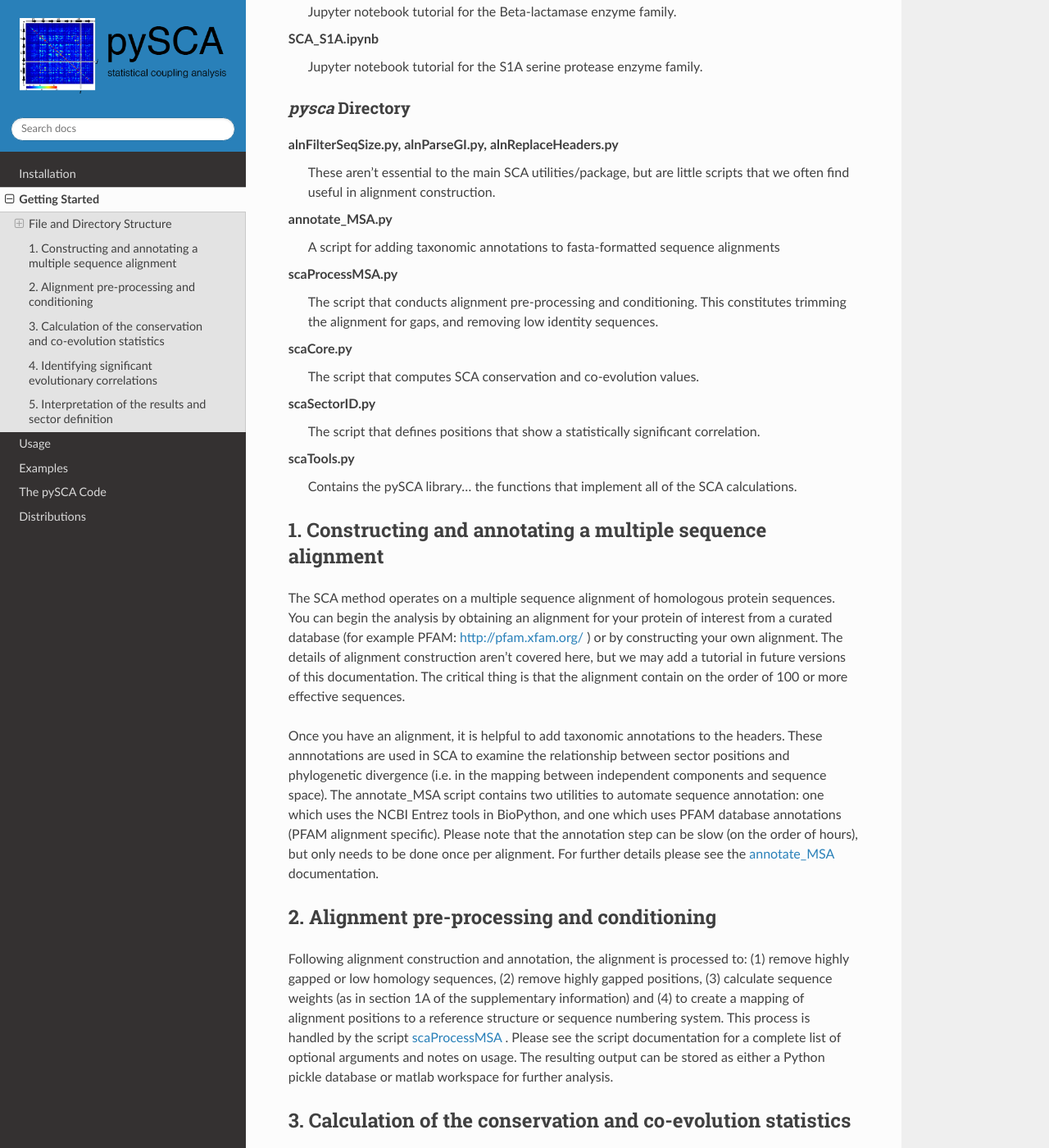
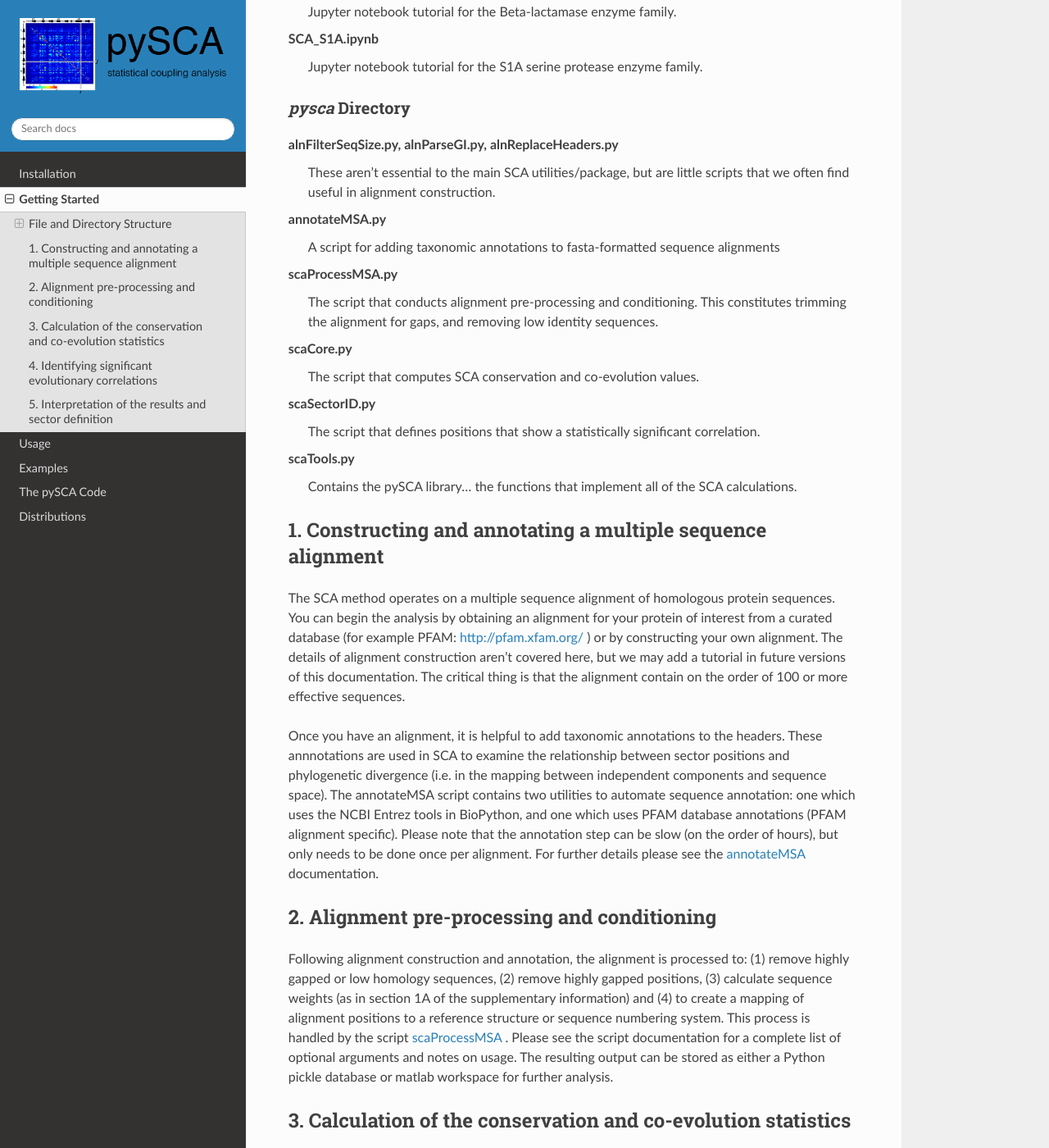
Before and after one commit to ranganathanlab/pySCA, a Sphinx documentation site: the page built from docs/source/get_started.rst, in a window 1280 px wide and 1400 px high, scrolled down 1822 px. Shown: the whole window at 82% size. Built offline with Sphinx 7.4.7 and the Read the Docs theme 2.0.0, drawn with Linux system fonts in a browser that asks for light colours; some of the changed text lies outside the part shown.

Commit message:
fix annotate_MSA.py -> annotateMSA.py

```diff
--- a/docs/source/SCA_DHFR.rst
+++ b/docs/source/SCA_DHFR.rst
@@ -17,11 +17,11 @@
 
 ::
 
-   >> ./annotate_MSA.py ../data/PF00186_full.txt -o Outputs/PF00186_full.an -a 'pfam'
+   >> ./annotateMSA.py ../data/PF00186_full.txt -o Outputs/PF00186_full.an -a 'pfam'
    >> ./scaProcessMSA.py ../data/PF00186_full.an -s 1RX2 -c A -f 'Escherichia coli' -t -n
    >> ./scaCore.py ../output/PF00186_full.db
    >> ./scaSectorID.py ../output/PF00186_full.db
-   >> ./annotate_MSA.py ../data/DHFR_PEPM3.fasta -o ../output DHFR_PEPM3.an -a 'ncbi' -g ../data/DHFR_PEPM3.gis
+   >> ./annotateMSA.py ../data/DHFR_PEPM3.fasta -o ../output DHFR_PEPM3.an -a 'ncbi' -g ../data/DHFR_PEPM3.gis
    >> ./scaProcessMSA.py ../data/DHFR_PEPM3.an -s 1RX2 -c A -t -n
    >> ./scaCore.py ../output/DHFR_PEPM3.db
    >> ./scaSectorID.py ../output/DHFR_PEPM3.db
--- a/docs/source/get_started.rst
+++ b/docs/source/get_started.rst
@@ -86,7 +86,7 @@
 alnFilterSeqSize.py, alnParseGI.py, alnReplaceHeaders.py
   These aren't essential to the main SCA utilities/package, but are little
   scripts that we often find useful in alignment construction.
-annotate_MSA.py
+annotateMSA.py
   A script for adding taxonomic annotations to fasta-formatted sequence
   alignments
 scaProcessMSA.py
@@ -117,14 +117,14 @@
 Once you have an alignment, it is helpful to add taxonomic annotations to the
 headers. These annnotations are used in SCA to examine the relationship between
 sector positions and phylogenetic divergence (i.e. in the mapping between
-independent components and sequence space). The annotate_MSA script contains
+independent components and sequence space). The annotateMSA script contains
 two utilities to automate sequence annotation: one which uses the NCBI Entrez
 tools in BioPython, and one which uses PFAM database annotations (PFAM
 alignment specific). Please note that the annotation step can be slow (on the
 order of hours), but only needs to be done once per alignment. For further
-details please see the `annotate_MSA`_ documentation.
+details please see the `annotateMSA`_ documentation.
 
-.. _annotate_MSA: annotate_MSA.html
+.. _annotateMSA: annotateMSA.html
 
 2. Alignment pre-processing and conditioning
 ============================================
@@ -184,7 +184,7 @@
 5. Interpretation of the results and sector definition
 ======================================================
 
-Execution of annotate_MSA, scaProcessMSA, scaCore, and scaSectorID completes
+Execution of annotateMSA, scaProcessMSA, scaCore, and scaSectorID completes
 the calculation of SCA terms and results in a single pickle database (\*.db
 file, and optionally, a matlab workspace) containing the collected results. The
 final step is to interpret these calculations and evaluate the
--- a/docs/source/install.rst
+++ b/docs/source/install.rst
@@ -44,7 +44,7 @@
        the file `pfamseq.txt` contains phylogenetic annotations for PFAM
        sequences. This is necessary if you would like to annotate PFAM
        alignments with taxonomic/phylogenetic information using the
-       annotate_MSA.py script provided by pySCA. This file is quite large (~10
+       annotateMSA.py script provided by pySCA. This file is quite large (~10
        GB) and is not included here, but it is available from the PFAM FTP
        site in compressed (\*.gz) format.
 
```
Also changed, not shown: 2 other files.
